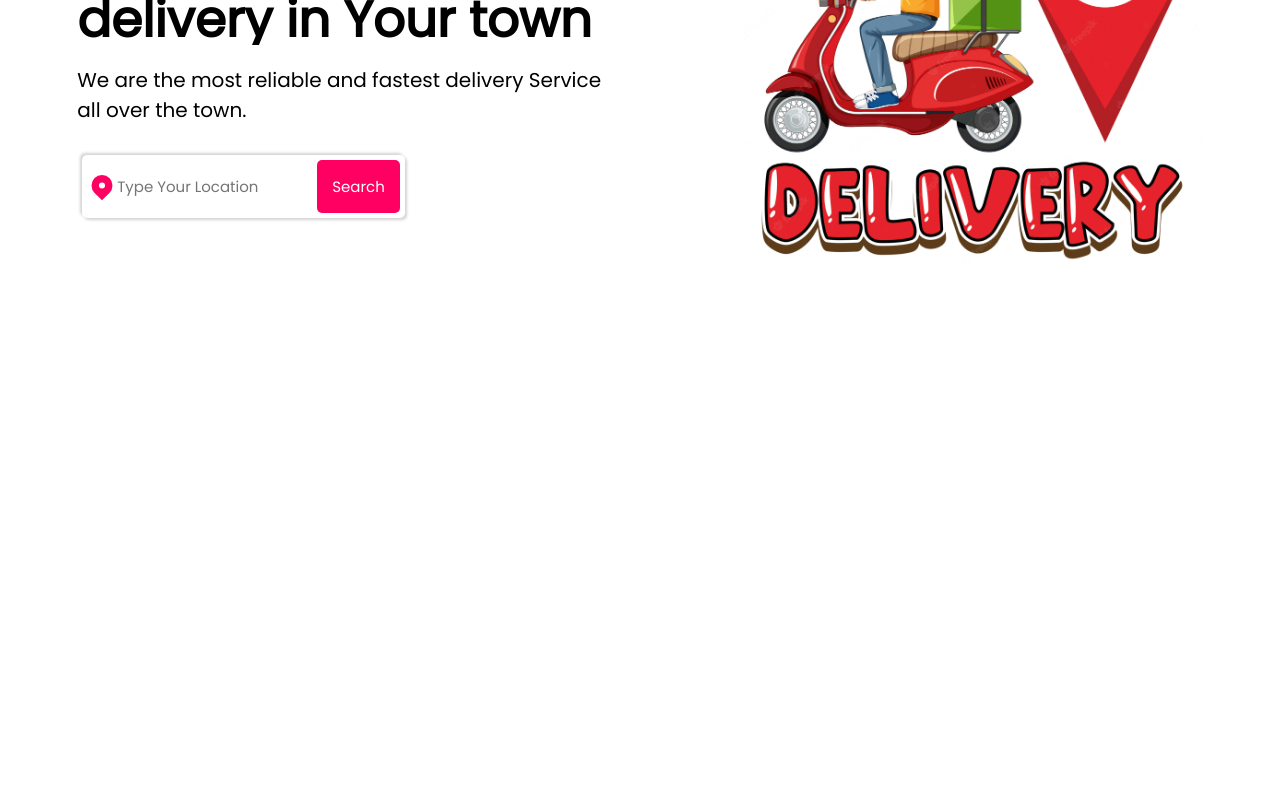
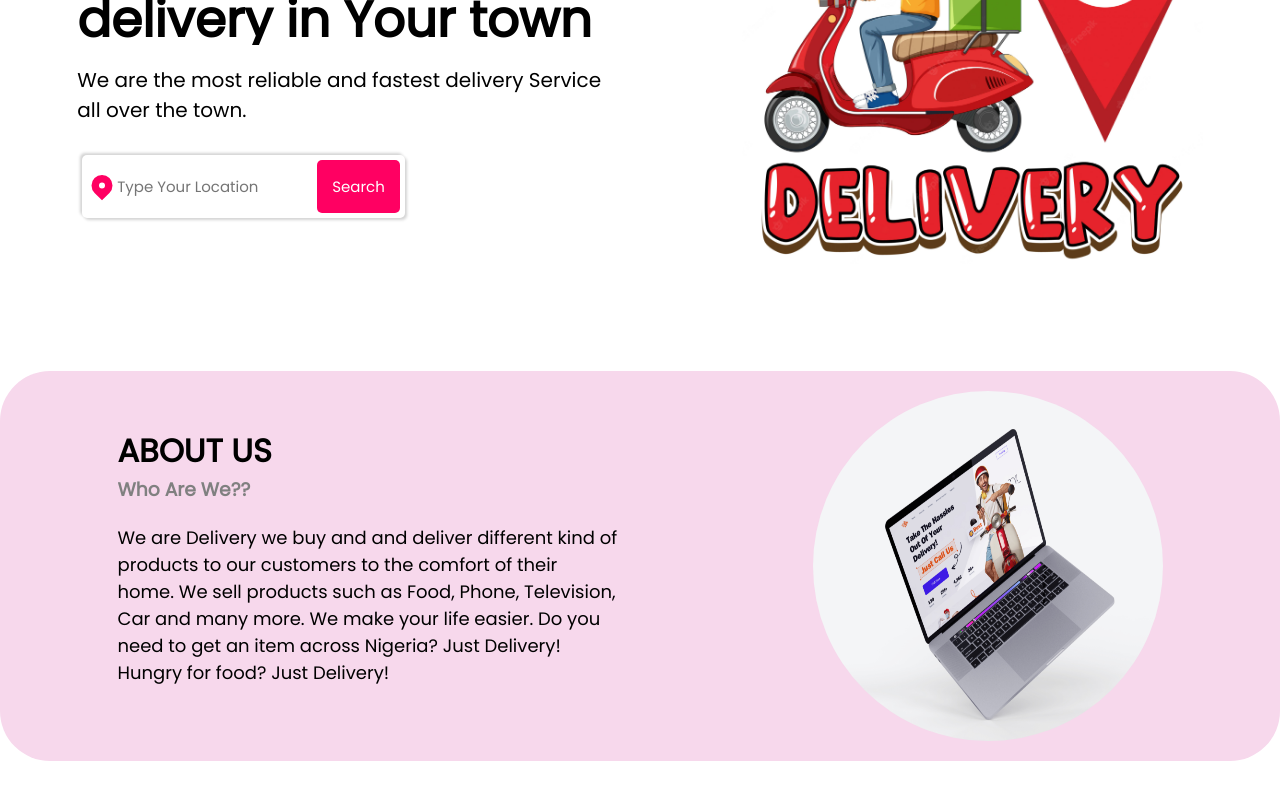
Before and after one commit to DesmondNzubechi/products-delivery, a React (Create React App) app: page / in a window 1280 px wide. Shown: the part 286-1086 px from the top of the page. Before the commit the page ends 800 px from the top, so only its background shows below. Built offline with nearby package versions, Linux system fonts and the light colour scheme.

Commit message:
new change

```diff
--- a/src/App.js
+++ b/src/App.js
@@ -1,6 +1,7 @@
 import React from 'react';
 import Header from './components/Header/Header';
 import Home from './components/Home/Home';
+import About from './components/About/About';
 import Cart from './components/CartItems/CartItems';
 import "./App.css";
 
@@ -9,6 +10,7 @@ function App() {
     <div className="App">
     <Header />
     <Home />
+    <About />
     </div>
   );
 }
--- /dev/null
+++ b/src/components/About/About.css
@@ -0,0 +1,42 @@
+.about{
+   background-color: rgb(247, 216, 236);
+   margin: 80px 0 50px 0;
+   border-radius: 50px;
+}
+.abtDescription{
+padding: 20px;
+display: flex;
+justify-content: space-around;
+align-items: center;
+}
+.abt h1{
+    font-weight: 1000 !important;
+    text-shadow: 3px 3px -5px lavenderblush, -3px -3px 0 lightgray;
+}
+.abt h3{
+   color: gray;
+    margin-bottom: 20px;
+}
+.abt p{
+    font-size: 18px;
+    margin: 20px 0;
+    max-width: 500px;
+}
+.abtImg{
+    display: flex;
+    justify-content: center;
+}
+.abtImg img{
+    width: 350px;
+    height: 350px;
+    border-radius: 50%;
+}
+
+@media (max-width:768px) {
+    .abtDescription{
+        display: block;
+        justify-content: center;
+    }
+
+
+}
--- /dev/null
+++ b/src/components/About/About.js
@@ -0,0 +1,34 @@
+import React from "react";
+import { Fragment } from "react";
+import laptop from '../images/laptop.jpg';
+import './About.css';
+
+
+const About = () => {
+    return (
+    <Fragment>
+        <div className="about">
+
+                <div className="abtDescription">
+                    <div className="abt">
+                    <h1>ABOUT US</h1>
+                <h3>Who Are We??</h3>
+                       <p>We are <span>Delivery</span> we buy and and deliver different kind of
+                         products to our customers to the comfort of their home. We sell
+                          products such as <span>Food, Phone, Television, Car</span> and many more.
+                          We make your life easier. Do you need to get an item across Nigeria?
+                          Just Delivery! Hungry for food? Just Delivery!</p>
+                    </div>
+                    <div className="abtImg">
+                    <img src={laptop}  />
+                    </div>
+
+
+                </div>
+
+        </div>
+    </Fragment>
+    )
+}
+
+export default About;
--- a/src/components/Home/Home.css
+++ b/src/components/Home/Home.css
@@ -60,7 +60,7 @@
     font-size: 30px;
     color: rgb(255, 0, 98);
 }
-img{
+ .imgDiv img{
     width: 100%;
     height: 400px;
 
@@ -75,11 +75,9 @@ img{
         display: flex;
         justify-content: center;
     }
-    img{
+    .imgDiv img{
         width: 300px;
         height: 300px;
-
-
     }
     .heading{
         font-size: 20px;
```
